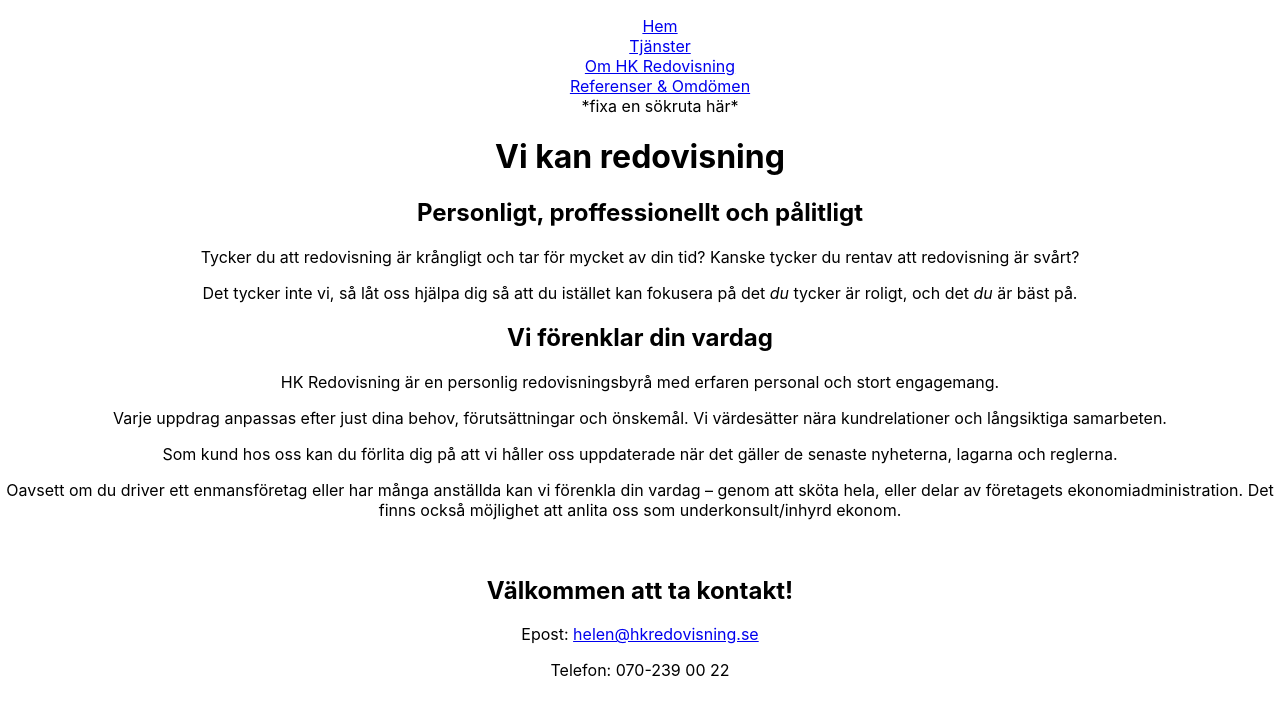
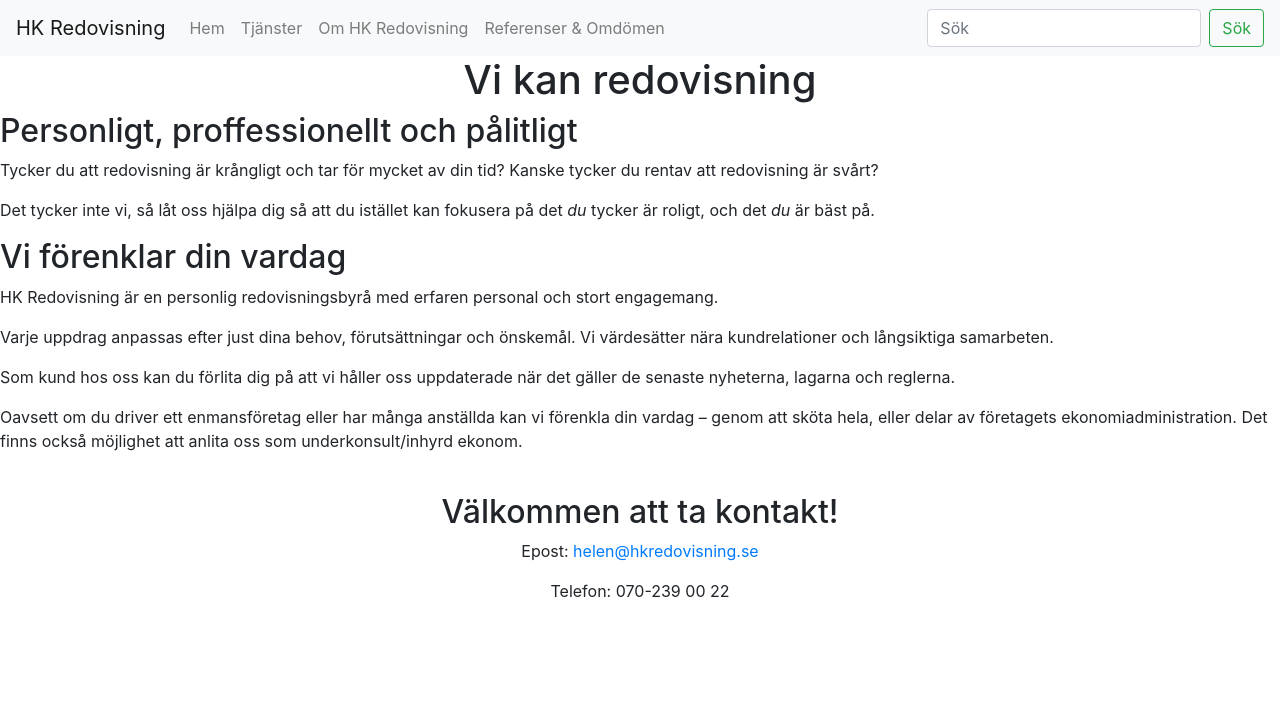
Before and after one commit to AdamKj/Hemsida, a React (Create React App) app in the folder mammashemsida/: page / in a window 1280 px wide. Shown: the top 714 px of the page. Built offline with nearby package versions, Linux system fonts and the light colour scheme.

Commit message:
new navbar

```diff
--- a/mammashemsida/package.json
+++ b/mammashemsida/package.json
@@ -6,7 +6,9 @@
     "@testing-library/jest-dom": "^5.11.6",
     "@testing-library/react": "^11.2.2",
     "@testing-library/user-event": "^12.6.0",
+    "bootstrap": "^4.5.3",
     "react": "^17.0.1",
+    "react-bootstrap": "^1.4.0",
     "react-dom": "^17.0.1",
     "react-router-dom": "^5.2.0",
     "react-scripts": "4.0.1",
--- a/mammashemsida/src/App.js
+++ b/mammashemsida/src/App.js
@@ -2,7 +2,7 @@
 import './App.css';
 import { BrowserRouter as Router, Route, Switch } from "react-router-dom";
 import {Home} from './components/Home/Home';
-import {Navbar} from './components/Navbar/Navbar';
+import {NavBar} from './components/Navbar/Navbar';
 import {Services} from './components/Services/Services';
 import {About} from './components/About HK/About HK';
 import {CustomerReviews} from './components/Customer Reviews/CustomerReviews';
@@ -10,7 +10,7 @@
 function App() {
   return (
     <div className="App">
-      <Navbar/>
+      <NavBar />
       <Router>
         <Switch>
           <Route exact path="/" component={Home} />
--- a/mammashemsida/src/components/Navbar/Navbar.css
+++ b/mammashemsida/src/components/Navbar/Navbar.css
@@ -0,0 +1,16 @@
+
+.wrapper {
+    text-align: center;
+}
+
+.mr-auto {
+    color: rgb(14, 14, 14);
+    text-align: center;
+}
+
+.mr-auto :hover {
+    box-shadow: 0 0 5px rgba(71, 71, 71, 0.2);
+    border-radius: 10px;
+    transition-property: 20px;
+    transition-duration: 0.3s;
+  }
--- a/mammashemsida/src/components/Navbar/Navbar.js
+++ b/mammashemsida/src/components/Navbar/Navbar.js
@@ -1,26 +1,27 @@
 import React from 'react';
 import './Navbar.css';
+import Navbar from 'react-bootstrap/Navbar'
+import {Nav, Form, FormControl, Button} from "react-bootstrap"
 
-export const Navbar = () => {
+export const NavBar = () => {
     return (
       <div className="wrapper">
-        <ul>
-          <li>
-            <a href="/">Hem</a>
-          </li>
-          <li >
-            <a href="/tjanster">Tjänster</a>
-          </li>
-          <li>
-             <a href="/om hk-redovisning">Om HK Redovisning</a>
-          </li>
-          <li>
-            <a href="/referenser-omdomen">Referenser & Omdömen</a>
-          </li>
-          <li>
-            *fixa en sökruta här*
-          </li>
-        </ul>
+        <Navbar bg="light" expand="lg">
+  <Navbar.Brand>HK Redovisning</Navbar.Brand>
+  <Navbar.Toggle aria-controls="basic-navbar-nav" />
+  <Navbar.Collapse id="basic-navbar-nav">
+    <Nav className="mr-auto">
+      <Nav.Link href="/">Hem</Nav.Link>
+      <Nav.Link href="tjanster">Tjänster</Nav.Link>
+      <Nav.Link href="om hk-redovisning">Om HK Redovisning</Nav.Link>
+      <Nav.Link href="referenser-omdomen">Referenser & Omdömen</Nav.Link>
+    </Nav>
+            <Form inline>
+              <FormControl type="text" placeholder="Sök" className="mr-sm-2" />
+                <Button variant="outline-success">Sök</Button>
+            </Form>
+          </Navbar.Collapse>
+        </Navbar>
       </div>
     );
-  };
+  }
--- a/mammashemsida/src/index.js
+++ b/mammashemsida/src/index.js
@@ -3,6 +3,7 @@
 import './index.css';
 import App from './App';
 import reportWebVitals from './reportWebVitals';
+import 'bootstrap/dist/css/bootstrap.min.css';
 
 ReactDOM.render(
   <React.StrictMode>
```
Also changed, not shown: 2 other files (tests, documents, lock files or other folders).
